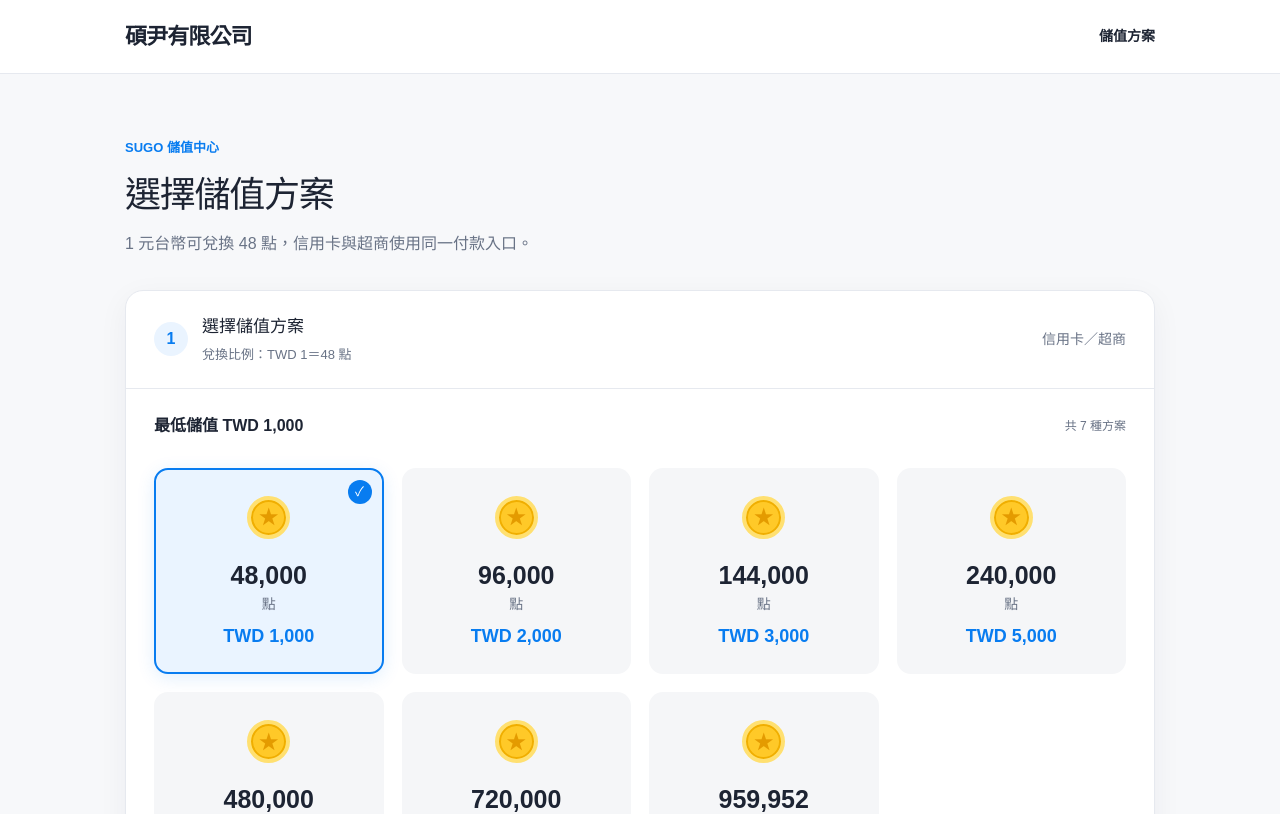
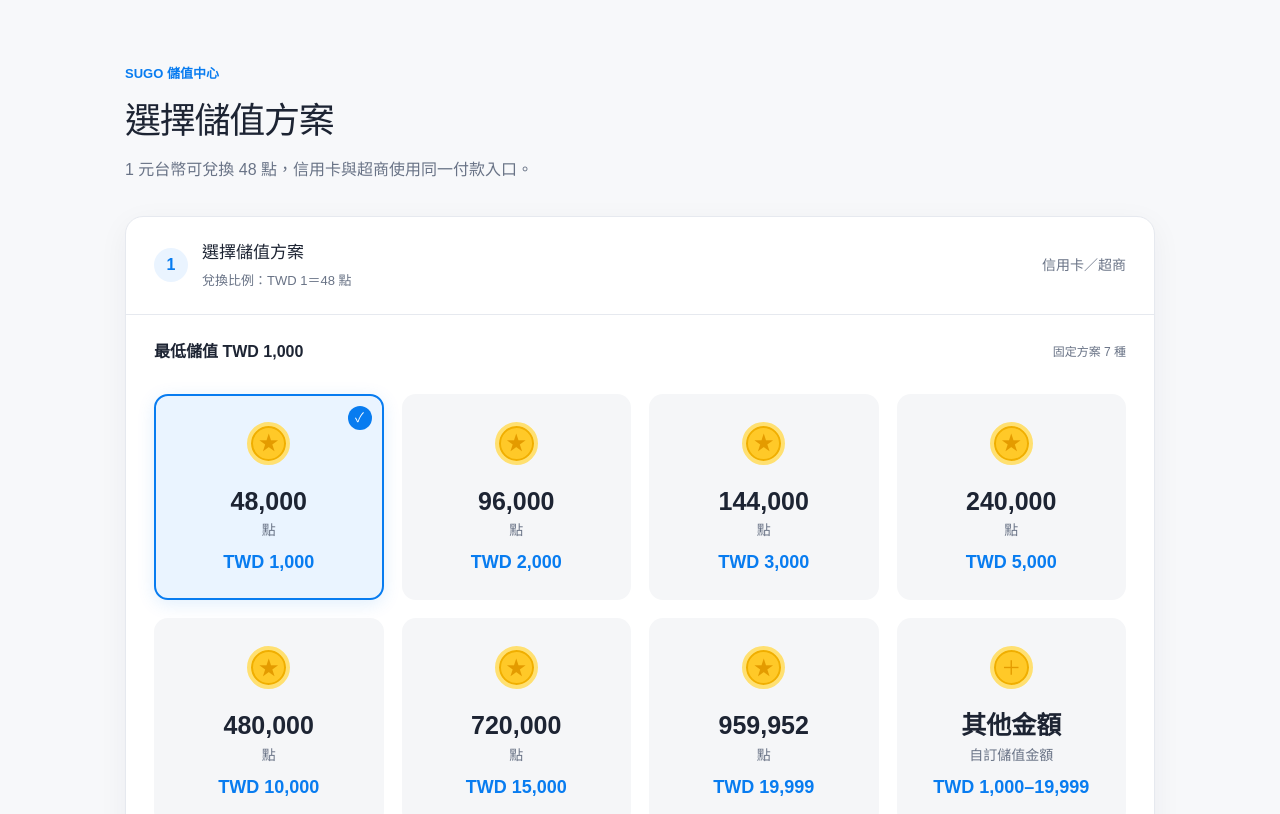
Before and after one commit to asd755177-commits/-, a Next.js app: page / in a window 1280 px wide. Shown: the top 814 px of the page. Built offline with nearby package versions, Linux system fonts and the light colour scheme.

Commit message:
Add custom amount checkout and remove company header

```diff
--- a/app/page.tsx
+++ b/app/page.tsx
@@ -11,30 +11,36 @@ const plans = [
   { amount: 15000, url: 'https://tinyurl.funpoint.com.tw/9947CB' },
   { amount: 19999, url: 'https://tinyurl.funpoint.com.tw/29043A' },
 ] as const;
+const customPaymentUrl = 'https://tinyurl.funpoint.com.tw/74B61D';
 const number = (value: number) => value.toLocaleString('zh-TW');
 
 export default function Home() {
-  const [selected, setSelected] = useState(0);
-  const plan = plans[selected];
+  const [selected, setSelected] = useState<number | 'custom'>(0);
+  const [customAmount, setCustomAmount] = useState('');
+  const isCustom = selected === 'custom';
+  const fixedPlan = isCustom ? null : plans[selected];
+  const amount = isCustom ? Number(customAmount) : fixedPlan.amount;
+  const hasAmount = Number.isInteger(amount) && amount >= 1000 && amount <= 19999;
+  const paymentUrl = isCustom ? customPaymentUrl : fixedPlan.url;
 
   return <main>
-    <header className="topbar"><a className="brand" href="#">碩尹有限公司</a><nav><a href="#packages">儲值方案</a></nav></header>
     <section className="page shell">
       <div className="intro"><p className="step">SUGO 儲值中心</p><h1>選擇儲值方案</h1><p>1 元台幣可兌換 48 點，信用卡與超商使用同一付款入口。</p></div>
-
-<section className="panel" id="packages" aria-labelledby="package-title" style={{ scrollMarginTop: 90 }}>
+      <section className="panel" id="packages" aria-labelledby="package-title" style={{ scrollMarginTop: 90 }}>
         <div className="panelHead"><div><span className="number">1</span><div><h2 id="package-title">選擇儲值方案</h2><p>兌換比例：TWD 1＝48 點</p></div></div><span style={{ fontSize: 14, color: '#697386' }}>信用卡／超商</span></div>
-        <div className="methodLabel"><strong>最低儲值 TWD 1,000</strong><span>共 7 種方案</span></div>
-        <div className="packageGrid">{plans.map((item, index) => <button key={item.amount} type="button" className={`packageCard ${selected === index ? 'selected' : ''}`} onClick={() => setSelected(index)} aria-pressed={selected === index} aria-label={`儲值 ${number(item.amount)} 元，${number(item.amount * 48)} 點`}><span className="coin" aria-hidden="true">★</span><strong>{number(item.amount * 48)}</strong><span style={{ fontSize: 14, color: '#697386' }}>點</span><span className="price">TWD {number(item.amount)}</span><span className="check" aria-hidden="true">✓</span></button>)}</div>
+        <div className="methodLabel"><strong>最低儲值 TWD 1,000</strong><span>固定方案 7 種</span></div>
+        <div className="packageGrid">
+          {plans.map((item, index) => <button key={item.amount} type="button" className={'packageCard ' + (selected === index ? 'selected' : '')} onClick={() => setSelected(index)} aria-pressed={selected === index} aria-label={'儲值 ' + number(item.amount) + ' 元，' + number(item.amount * 48) + ' 點'}><span className="coin" aria-hidden="true">★</span><strong>{number(item.amount * 48)}</strong><span style={{ fontSize: 14, color: '#697386' }}>點</span><span className="price">TWD {number(item.amount)}</span><span className="check" aria-hidden="true">✓</span></button>)}
+          <button type="button" className={'packageCard customCard ' + (isCustom ? 'selected' : '')} onClick={() => setSelected('custom')} aria-pressed={isCustom} aria-label="其他金額，自訂儲值金額"><span className="coin" aria-hidden="true">＋</span><strong>其他金額</strong><span style={{ fontSize: 14, color: '#697386' }}>自訂儲值金額</span><span className="price">TWD 1,000–19,999</span><span className="check" aria-hidden="true">✓</span></button>
+        </div>
+        {isCustom && <div style={{ padding: '0 28px 28px' }}><label htmlFor="custom-amount" style={{ display: 'block', fontWeight: 700, marginBottom: 10 }}>輸入自訂金額（TWD）</label><input id="custom-amount" type="number" min="1000" max="19999" step="1" inputMode="numeric" value={customAmount} onChange={event => setCustomAmount(event.target.value)} placeholder="例如 4,000" aria-describedby="custom-note" style={{ width: '100%', border: '1px solid #a9b2bf', borderRadius: 10, padding: '14px 16px', fontSize: 16, color: '#1d2433', background: '#fff' }} /><p id="custom-note" style={{ fontSize: 14, lineHeight: 1.6, color: '#697386', margin: '10px 0 0' }}>請輸入 1,000 至 19,999 的整數金額。</p></div>}
       </section>
-
       <section className="checkout" aria-labelledby="checkout-title">
         <div><span className="number">2</span><div><h2 id="checkout-title">確認並付款</h2><p>進入付款頁後選擇信用卡或超商。</p></div></div>
-        <div className="summary" aria-live="polite"><span>已選擇 {number(plan.amount * 48)} 點</span><strong>TWD {number(plan.amount)}</strong></div>
-        <a className="checkoutButton" href={plan.url} target="_blank" rel="noopener noreferrer">前往付款 <span aria-hidden="true">→</span></a>
+        <div className="summary" aria-live="polite"><span>{hasAmount ? '已選擇 ' + number(amount * 48) + ' 點' : '請先輸入自訂金額'}</span><strong>{hasAmount ? 'TWD ' + number(amount) : '—'}</strong></div>
+        {hasAmount ? <a className="checkoutButton" href={paymentUrl} target="_blank" rel="noopener noreferrer">前往付款 <span aria-hidden="true">→</span></a> : <button className="checkoutButton unavailable" type="button" disabled>輸入金額後付款</button>}
       </section>
-
-      <section className="help"><h2>付款與儲值說明</h2><p>每個方案使用同一付款入口，可在付款頁選擇信用卡或超商。付款完成後請保留交易憑證；目前尚未提供付款後自動入點，請先向幣商確認入點處理方式。僅限 TW 幣商替 TW 區域帳號儲值。</p></section>
+      <section className="help"><h2>付款與儲值說明</h2><p>每個方案使用同一付款入口，可在付款頁選擇信用卡或超商。自訂金額請依付款頁顯示為準；付款完成後請保留交易憑證。目前尚未提供付款後自動入點，僅限 TW 幣商替 TW 區域帳號儲值。</p></section>
     </section>
     <footer><div className="shell"><span>© 2026 碩尹有限公司</span><span><a href="https://voicemaker.media/terms_zh-TW.html" target="_blank" rel="noopener noreferrer">服務條款</a>　<a href="https://voicemaker.media/privacy_zh-TW.html" target="_blank" rel="noopener noreferrer">隱私政策</a>　<span>聯絡客服</span></span></div></footer>
   </main>;
```
